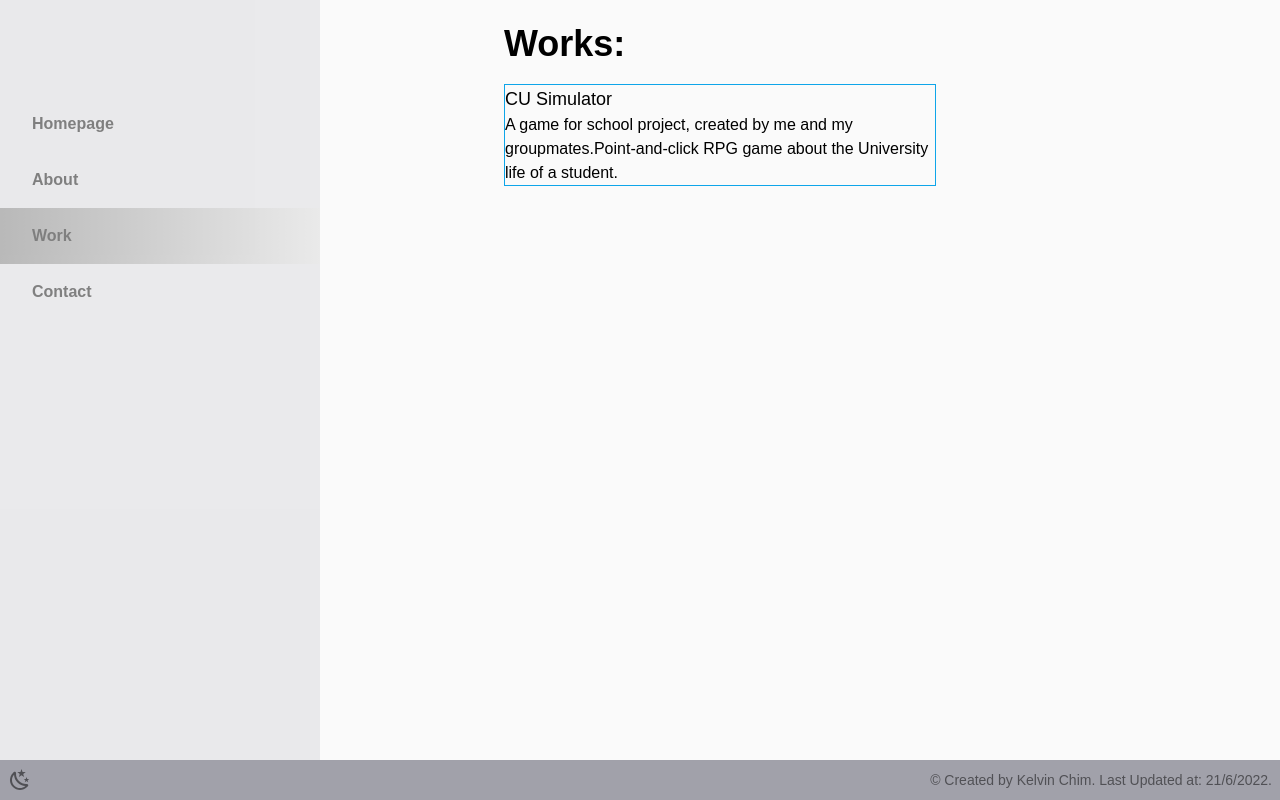
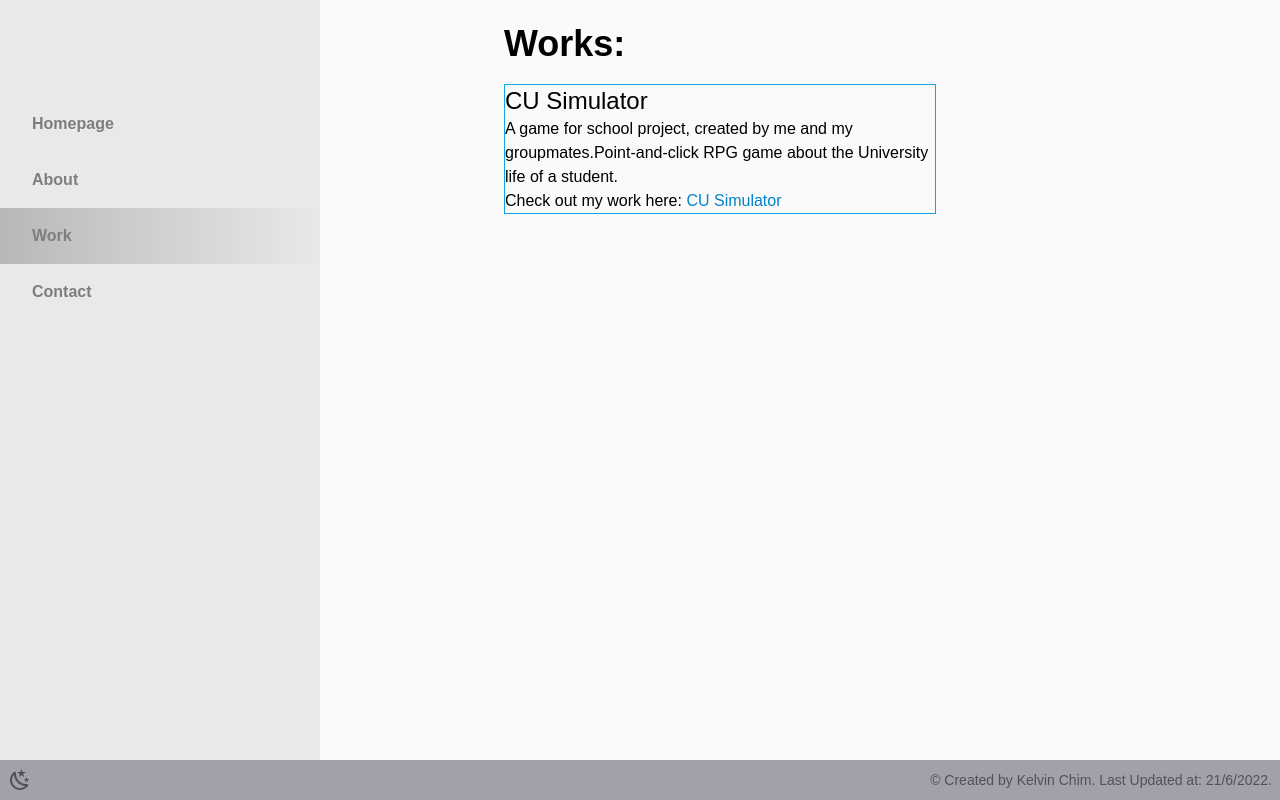
Before and after one commit to KelvinChim-ComSci/portfolio, a Next.js app: page /work in a window 1280 px wide. Built offline with nearby package versions, Linux system fonts and the light colour scheme.

Commit message:
resizing and link

```diff
--- a/components/layout.tsx
+++ b/components/layout.tsx
@@ -1,7 +1,7 @@
 import Link from "next/link";
 import { useRouter } from "next/router";
 import { useEffect, useState } from "react";
-import { menuItems } from "./menuItems";
+import { menuItems } from "../database/menuItems";
 import DarkModeToggle from "./darkModeToggle";
 
 export default function Layout({ children }: any) {
--- /dev/null
+++ b/components/workForm.tsx
@@ -0,0 +1,25 @@
+import Link from "next/link";
+import { work } from "../database/workItems";
+
+interface Props {
+  workItem: work;
+}
+
+export default function WorkForm(props: Props): JSX.Element {
+  const title = props.workItem.title;
+  const link = props.workItem.link;
+  const description = props.workItem.description;
+
+  return (
+    <div className="border border-sky-500">
+      <h3 className="text-2xl">{title}</h3>
+      <div>{description}</div>
+      <div>
+        Check out my work here:&nbsp;
+        <Link href={link}>
+          <span className="cursor-pointer text-sky-600">{title}</span>
+        </Link>
+      </div>
+    </div>
+  );
+}
--- a/pages/work.tsx
+++ b/pages/work.tsx
@@ -1,22 +1,14 @@
-import { workItems, work } from "../database/workItems";
-import Link from "next/link";
+import { workItems } from "../database/workItems";
+import WorkForm from "../components/workForm";
 
 export default function Work() {
-  const createWorkItemDiv = function (workItem: work): JSX.Element {
-    return (
-      <div className="border border-sky-500">
-        <h4 className="text-lg">
-          <Link href={workItem.link.href}>{workItem.title}</Link>
-        </h4>
-        <div>{workItem.description}</div>
-      </div>
-    );
-  };
   return (
     <div className="flex h-full flex-col p-6">
       <h1 className="text-4xl mb-5 font-bold">Works:</h1>
       <div className="text-l">
-        {workItems.map((workItem) => createWorkItemDiv(workItem))}
+        {workItems.map((workItem) => (
+          <WorkForm workItem={workItem}></WorkForm>
+        ))}
       </div>
     </div>
   );
```
Also changed, not shown: database/menuItems.tsx (renamed from components/menuItems.tsx).
